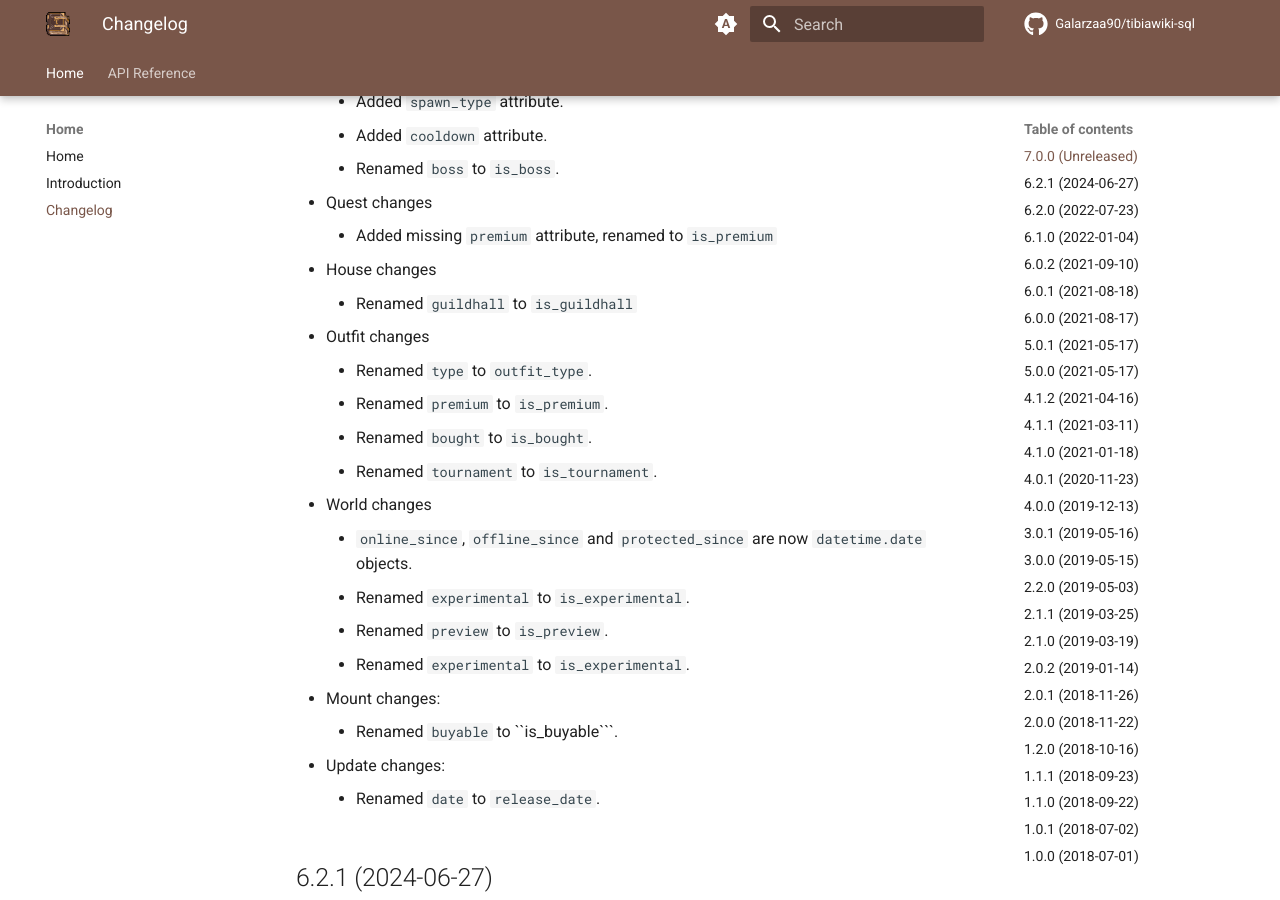
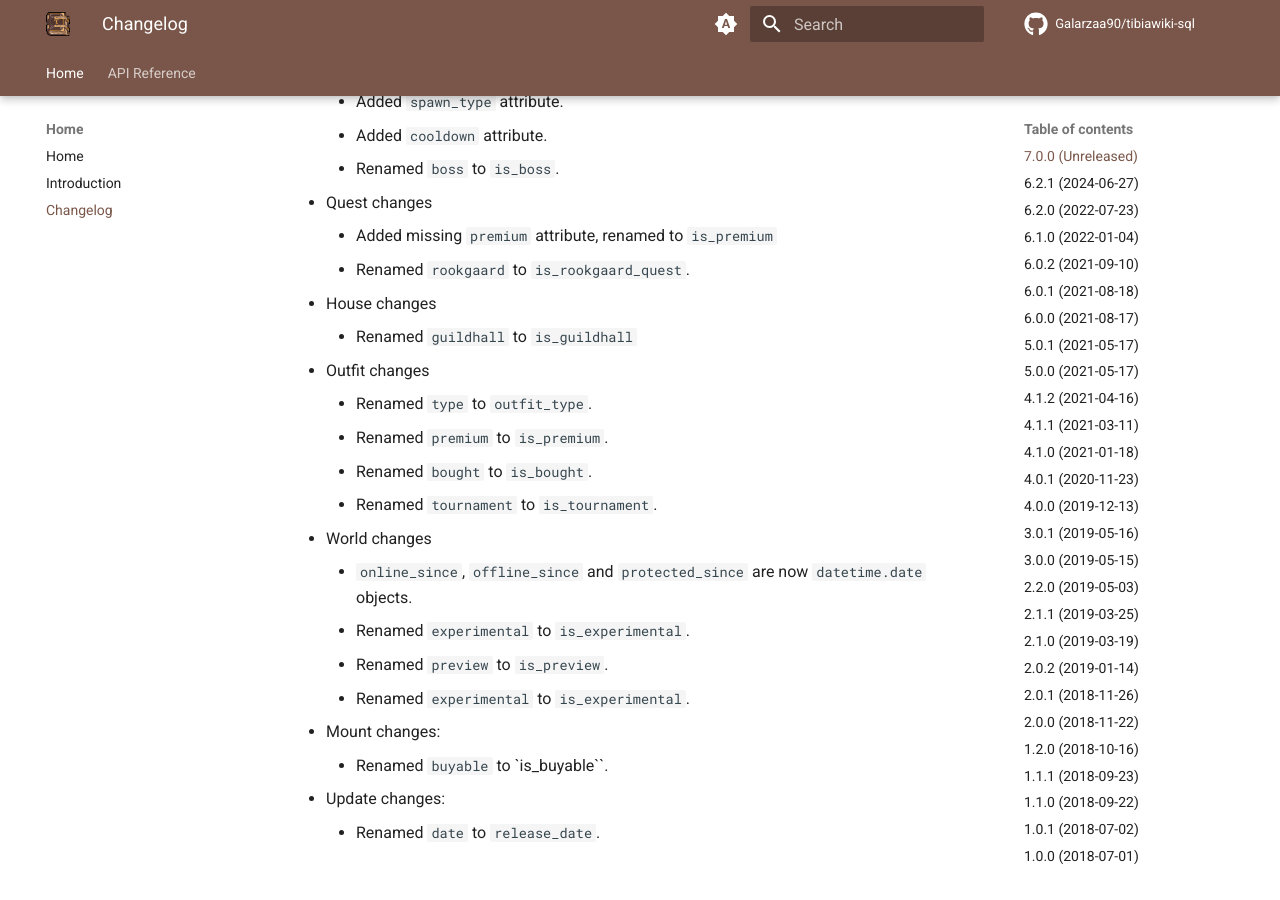
Before and after one commit to Galarzaa90/tibiawiki-sql, an MkDocs documentation site: the page built from docs/changelog.md, in a window 1280 px wide and 900 px high, scrolled down 1391 px. Built offline with MkDocs 1.6.1 and Material for MkDocs 9.7.7, drawn with Linux system fonts in a browser that asks for light colours; comment, search, counter and statistics services are not loaded.

Commit message:
rename Quest.rookgaard to is_rookgaard_quest

````diff
--- a/CHANGELOG.md
+++ b/CHANGELOG.md
@@ -4,60 +4,61 @@
 
 - `WikiClient` is no longer a "static class", an instance must now be created in order to better reuse HTTP sessions.
 - General model changes:
-    - All ``timestamp`` properties are now
-      ``datetime.datetime`` objects. Their database counterparts are IS08601 strings.
+    - All `timestamp` properties are now
+      `datetime.datetime` objects. Their database counterparts are IS08601 strings.
     - Added many model classes that simplify the data displayed.
 - Achievement changes
     - Spoiler properly handles quest links.
-    - Rename ``spoiler`` to ``is_spoiler``.
-    - Rename ``premium`` to ``is_premium``.
-    - Links now cleaned from ``description``.
+    - Rename `spoiler` to `is_spoiler`.
+    - Rename `premium` to `is_premium`.
+    - Links now cleaned from `description`.
 - Spell changes
     - Added `monk` attribute.
-    - Rename ``type`` to ``spell_type``
-    - Added ``cooldown2`` and ``cooldown3`` for reduced cooldowns by the Wheel of Destiny.
-    - Rename ``premium`` to ``is_premium``.
-    - Rename ``promotion`` to ``is_promotion``.
-    - Rename ``promotion`` to ``is_promotion``.
-    - Rename ``promotion`` to ``is_promotion``.
-    - Added ``is_wheel_spell`` attribute.
-    - Added ``is_passive`` attribute.
+    - Rename `type` to `spell_type`
+    - Added `cooldown2` and `cooldown3` for reduced cooldowns by the Wheel of Destiny.
+    - Rename `premium` to `is_premium`.
+    - Rename `promotion` to `is_promotion`.
+    - Rename `promotion` to `is_promotion`.
+    - Rename `promotion` to `is_promotion`.
+    - Added `is_wheel_spell` attribute.
+    - Added `is_passive` attribute.
 - Item changes
-    - Added ``is_immobile`` attribute.
-    - Rename ``promotion`` to ``is_promotion``.
+    - Added `is_immobile` attribute.
+    - Rename `promotion` to `is_promotion`.
     - Added parseable attributes:
-        - ``is_rotatable``
-        - ``augments``
+        - `is_rotatable`
+        - `augments`
     - Renamed attributes:
-        - ``hangable`` to ``is_hangable``.
-        - ``writable`` to ``is_writable``.
-        - ``rewritable`` to ``is_rewritable``.
-        - ``consumable`` to ``is_consumable``.
-        - ``unshootable`` to ``blocks_projectiles``.
-        - ``walkable`` to ``is_walkable``.
+        - `hangable` to `is_hangable`.
+        - `writable` to `is_writable`.
+        - `rewritable` to `is_rewritable`.
+        - `consumable` to `is_consumable`.
+        - `unshootable` to `blocks_projectiles`.
+        - `walkable` to `is_walkable`.
 - Creature changes
-    - Added ``mitigation`` attribute.
-    - Added ``spawn_type`` attribute.
-    - Added ``cooldown`` attribute.
-    - Renamed ``boss`` to ``is_boss``.
+    - Added `mitigation` attribute.
+    - Added `spawn_type` attribute.
+    - Added `cooldown` attribute.
+    - Renamed `boss` to `is_boss`.
 - Quest changes
-    - Added missing `premium` attribute, renamed to ``is_premium``
+    - Added missing `premium` attribute, renamed to `is_premium`
+    - Renamed `rookgaard` to `is_rookgaard_quest`.
 - House changes
-    - Renamed ``guildhall`` to ``is_guildhall``
+    - Renamed `guildhall` to `is_guildhall`
 - Outfit changes
-    - Renamed ``type`` to ``outfit_type``.
-    - Renamed ``premium`` to ``is_premium``.
-    - Renamed ``bought`` to ``is_bought``.
-    - Renamed ``tournament`` to ``is_tournament``.
+    - Renamed `type` to `outfit_type`.
+    - Renamed `premium` to `is_premium`.
+    - Renamed `bought` to `is_bought`.
+    - Renamed `tournament` to `is_tournament`.
 - World changes
-    - ``online_since``, ``offline_since`` and ``protected_since`` are now ``datetime.date`` objects.
-    - Renamed ``experimental`` to ``is_experimental``.
-    - Renamed ``preview`` to ``is_preview``.
-    - Renamed ``experimental`` to ``is_experimental``.
+    - `online_since`, `offline_since` and `protected_since` are now `datetime.date` objects.
+    - Renamed `experimental` to `is_experimental`.
+    - Renamed `preview` to `is_preview`.
+    - Renamed `experimental` to `is_experimental`.
 - Mount changes:
-    - Renamed ``buyable`` to ``is_buyable```.
+    - Renamed `buyable` to `is_buyable``.
 - Update changes:
-    - Renamed ``date`` to ``release_date``.
+    - Renamed `date` to `release_date`.
 
 ## 6.2.1 (2024-06-27)
 
@@ -72,10 +73,10 @@
 
 ## 6.1.0 (2022-01-04)
 
-- Added ``upgrade_classification`` to item attributes.
+- Added `upgrade_classification` to item attributes.
 - Fixed empty creature and item sounds being saved.
 - Fixed empty creature abilities being saved.
-- Marked more SQLite columns as ``NOT NULL``.
+- Marked more SQLite columns as `NOT NULL`.
 
 ## 6.0.2 (2021-09-10)
 
@@ -89,63 +90,63 @@
 
 - Books are now parsed.
 - Changes to creature's max damage and abilities parsing:
-    - Added ``creature_max_damage`` and
-      ``creature_ability`` tables to parse more detailed information about creature's max damage and abilities.
-    - Added the respective classes ``CreatureMaxDamage`` and ``CreatureAbility``.
-    - Removed ``max_damage`` and ``abilities`` columns from ``creature`` table.
-    - ``Creature`` class attributes `max_damage` and ``abilities`` were updated to new types.
-- Added ``achievement_id`` column and attribute to ``achievement`` table and ``Achievement`` class respectively.
+    - Added `creature_max_damage` and
+      `creature_ability` tables to parse more detailed information about creature's max damage and abilities.
+    - Added the respective classes `CreatureMaxDamage` and `CreatureAbility`.
+    - Removed `max_damage` and `abilities` columns from `creature` table.
+    - `Creature` class attributes `max_damage` and `abilities` were updated to new types.
+- Added `achievement_id` column and attribute to `achievement` table and `Achievement` class respectively.
 - Changes to NPC jobs and races.
     - Jobs and races are now stored on a separate table as there are usually multiple entries per NPC.
-    - Removed ``job`` and ``job_additionals`` columns and attributes from ``npc`` table and ``Npc`` class respectively.
-    - Replaced ``jobs`` property on ``Npc`` model with an attribute.
-    - Removed ``race`` column and attribute from ``npc`` table and ``Npc`` class respectively.
-    - Added ``races`` attribute with the list of races of the NPC.
-    - Added ``job``
+    - Removed `job` and `job_additionals` columns and attributes from `npc` table and `Npc` class respectively.
+    - Replaced `jobs` property on `Npc` model with an attribute.
+    - Removed `race` column and attribute from `npc` table and `Npc` class respectively.
+    - Added `races` attribute with the list of races of the NPC.
+    - Added `job`
 - Item's store information is now parsed.
-    - Added ``item_store_offer`` table and ``ItemStoreOffer`` class.
-    - Added ``store_offers`` attribute to ``Item`` class.
-- Renamed ``type`` attributes and columns to more specific names to avoid conflict with Python's builtin
-  ``type`` function.
-    - Renamed to ``item_type`` in ``item`` table and ``Item`` class.
-    - Renamed to ``creature_type`` in ``creature`` table and ``Creature`` class.
+    - Added `item_store_offer` table and `ItemStoreOffer` class.
+    - Added `store_offers` attribute to `Item` class.
+- Renamed `type` attributes and columns to more specific names to avoid conflict with Python's builtin
+  `type` function.
+    - Renamed to `item_type` in `item` table and `Item` class.
+    - Renamed to `creature_type` in `creature` table and `Creature` class.
 - Parsing relies more on `mwparserfromhell <https://mwparserfromhell.readthedocs.io/>`_ and less on regular expressions.
-- TibiaWiki merged items into "objects" (non pickupable). So now the ``item`` table will contain a lot more records.
-    - More attributes related to "objects" are now added to the ``item_attribute`` table.
+- TibiaWiki merged items into "objects" (non pickupable). So now the `item` table will contain a lot more records.
+    - More attributes related to "objects" are now added to the `item_attribute` table.
 - Added support for attributes added in the Summer Update 2020 and some other missing attributes.
 
 ## 5.0.1 (2021-05-17)
 
-- Fixed wrong attribute definition for ``Spell`` model.
+- Fixed wrong attribute definition for `Spell` model.
 
 ## 5.0.0 (2021-05-17)
 
-- Added ``Updates`` model and ``game_update`` table.
-- Added ``infobox_attributes`` to ``WikiEntry`` class to easily extract any infobox attribute.
-- Added missing ``premium`` attribute to ``Achievement`` model. Column was already saved.
-- Added ``battleye_type`` class and column to ``World`` model and ``world`` table.
-- Added ``library_race``, ``runs_at``, ``modifier_healing``, and ``location`` to ``Creature`` model and
-  ``creature`` table.
-- Added ``slots`` class and column to ``Imbuement`` model and ``imbuement`` table.
-- Added ``group_secondary``, ``group_rune``, ``premium``, ``promotion``, ``cooldown_group``, and
-  ``cooldown_group_secondary`` attributes and columns to ``Spell`` class and ``spell`` table.
-- Added ``job_additionals`` to ``Npc`` model and ``npc`` table.
-- **Breaking change**: Renamed ``classz`` column to ``group_spell`` in ``spell`` table.
+- Added `Updates` model and `game_update` table.
+- Added `infobox_attributes` to `WikiEntry` class to easily extract any infobox attribute.
+- Added missing `premium` attribute to `Achievement` model. Column was already saved.
+- Added `battleye_type` class and column to `World` model and `world` table.
+- Added `library_race`, `runs_at`, `modifier_healing`, and `location` to `Creature` model and
+  `creature` table.
+- Added `slots` class and column to `Imbuement` model and `imbuement` table.
+- Added `group_secondary`, `group_rune`, `premium`, `promotion`, `cooldown_group`, and
+  `cooldown_group_secondary` attributes and columns to `Spell` class and `spell` table.
+- Added `job_additionals` to `Npc` model and `npc` table.
+- **Breaking change**: Renamed `classz` column to `group_spell` in `spell` table.
 
 ## 4.1.2 (2021-04-16)
 
-- Added missing ``bestiary_kills`` and ``charm_points`` values for creatures in the **Challenging** class.
+- Added missing `bestiary_kills` and `charm_points` values for creatures in the **Challenging** class.
 
 ## 4.1.1 (2021-03-11)
 
-- Added missing ``version`` attribute to ``Spell``.
+- Added missing `version` attribute to `Spell`.
 
 ## 4.1.0 (2021-01-18)
 
 - Improved image cache, the timestamp of images are now saved and checked on subsequent calls.
-- By default, all articles are parsed, including deprecated, they can be skipped using ``--skip-deprecated``.
+- By default, all articles are parsed, including deprecated, they can be skipped using `--skip-deprecated`.
 - Added
-  ``status`` column and field to main tables and models. Indicates the status of the entity (active, deprecated, event, ts-only).
+  `status` column and field to main tables and models. Indicates the status of the entity (active, deprecated, event, ts-only).
 - Fixed Worlds not being parsed due to the corresponding category being renamed on TibiaWiki.
 
 ## 4.0.1 (2020-11-23)
@@ -157,64 +158,64 @@
 - Fixed database generation failing for images with redirects
 - Added indexes to various columns and various tables, this should increase search performance.
 - Made title and name columns case insensitive.
-- Added ``location`` column to ``House`` class and ``house`` table.
-- Added  ``Outfit`` class and ``outfit`` table.
-    - Added ``OutfitImage`` class and ``outfit_image`` table since outfits have multiple images.
-    - Added ``OutfitQuest`` class and ``outfit_quest`` table for quests required for outfits or its addons.
-- Added ``type_secondary`` column and field to ``item`` and ``creature`` tables and ``Item`` and ``Creature`` classes.
-- Added ``look_text`` property to ``Item``, renders the item's look text.
-- Added ``reistances`` property to ``Item``, gets a dictionary of the item's resistances.
-- **Breaking change**: Renamed ``class`` columns and fields in ``item`` table and ``Item`` class to  ``item_class``.
-- **Breaking change**: Renamed ``class`` columns and fields in ``creature`` table and ``Creature`` class to
-  ``creature_class``.
+- Added `location` column to `House` class and `house` table.
+- Added  `Outfit` class and `outfit` table.
+    - Added `OutfitImage` class and `outfit_image` table since outfits have multiple images.
+    - Added `OutfitQuest` class and `outfit_quest` table for quests required for outfits or its addons.
+- Added `type_secondary` column and field to `item` and `creature` tables and `Item` and `Creature` classes.
+- Added `look_text` property to `Item`, renders the item's look text.
+- Added `reistances` property to `Item`, gets a dictionary of the item's resistances.
+- **Breaking change**: Renamed `class` columns and fields in `item` table and `Item` class to  `item_class`.
+- **Breaking change**: Renamed `class` columns and fields in `creature` table and `Creature` class to
+  `creature_class`.
 
 ## 3.0.1 (2019-05-16)
 
-- ``Item.attribute_dict`` returns empty dictionary instead of ``None`` if ``Item.attributes`` is empty.
+- `Item.attribute_dict` returns empty dictionary instead of `None` if `Item.attributes` is empty.
 
 ## 3.0.0 (2019-05-15)
 
 - Charms are now read from their TibiaWiki articles instead of a static json file.
-- ``Charm`` class and ``charm`` table changes:
-    - Added ``article_id``, ``title``, ``timestamp`` and ``version``
-    - Renamed ``description`` to ``effect``.
-- New ``creature_sound`` and ``item_sound``, containing "sounds" made by creatures and items respectively.
-- ``Creature`` class and ``creature`` table changes:
-    - Added ``push_objects``.
-    - Added ``sounds`` to class.
-- ``Quest`` class and ``quest`` table changes:
-    - Added ``rookgaard``, ``type``, ``quest_log``, ``active_time`` and ``estimated_time``.
-- ``Item`` class and ``item``table changes:
-    - Added ``marketable``, ``pickupable``, ``light_color`` and ``light_radius``,
-    - Added ``sounds`` to class.
-- New tracked attributes in ``item_attribute``
-    - ``destructible``
-    - ``holds_liquid``
-    - ``writeable``
-    - ``rewriteable``
-    - ``consumable``
-    - ``writable_chars``
+- `Charm` class and `charm` table changes:
+    - Added `article_id`, `title`, `timestamp` and `version`
+    - Renamed `description` to `effect`.
+- New `creature_sound` and `item_sound`, containing "sounds" made by creatures and items respectively.
+- `Creature` class and `creature` table changes:
+    - Added `push_objects`.
+    - Added `sounds` to class.
+- `Quest` class and `quest` table changes:
+    - Added `rookgaard`, `type`, `quest_log`, `active_time` and `estimated_time`.
+- `Item` class and `item`table changes:
+    - Added `marketable`, `pickupable`, `light_color` and `light_radius`,
+    - Added `sounds` to class.
+- New tracked attributes in `item_attribute`
+    - `destructible`
+    - `holds_liquid`
+    - `writeable`
+    - `rewriteable`
+    - `consumable`
+    - `writable_chars`
 
 ## 2.2.0 (2019-05-03)
 
-- New table ``mount``, containing all mounts and their information.
+- New table `mount`, containing all mounts and their information.
 - Fixed incorrect potions entries due to NPC Minzy.
 
 ## 2.1.1 (2019-03-25)
 
-- Fixed physical and earth modifiers not showing up in ``weak_to``, ``immune_to`` and ``resistant_to``
-  ``Creature`` properties.
-- Fixed incorrect ``weak_to`` property.
-- Fixed missing ``modifier_hpdrain`` ``Creature`` attribute.
+- Fixed physical and earth modifiers not showing up in `weak_to`, `immune_to` and `resistant_to`
+  `Creature` properties.
+- Fixed incorrect `weak_to` property.
+- Fixed missing `modifier_hpdrain` `Creature` attribute.
 
 ## 2.1.0 (2019-03-19)
 
-- `elemental_attack` Item Attribute split into ``fire_attack``, ``ice_attack``, ``energy_attack`` and
-  ``earth_attack`` to
+- `elemental_attack` Item Attribute split into `fire_attack`, `ice_attack`, `energy_attack` and
+  `earth_attack` to
   reflect changes in TibiaWiki's template.
-- Added ``bestiary_kills`` and ``charm_points`` properties to ``Creature``.
-- Added ``elemental_modifiers``, ``weak_to``, ``immune_to`` and ``resistant_to`` properties to ``Creature``.
-- New table ``world`` and model ``World``. Contains information of Game worlds, including now offline worlds.
+- Added `bestiary_kills` and `charm_points` properties to `Creature`.
+- Added `elemental_modifiers`, `weak_to`, `immune_to` and `resistant_to` properties to `Creature`.
+- New table `world` and model `World`. Contains information of Game worlds, including now offline worlds.
 
 ## 2.0.2 (2019-01-14)
 
@@ -232,65 +233,65 @@
 - The database schema is now generated dynamically.
 - The database structure has changed:
     - Renamed tables:
-        - ``achievements`` -> ``achievement``
-        - ``creatures`` -> ``creature``
-        - ``creatures_drops`` -> ``creature_drop``
-        - ``houses`` - ``house``
-        - ``imbuements`` -> ``imbuement``
-        - ``imbuements_materials`` -> ``imbuement_material``
-        - ``items`` -> ``item``
-        - ``items_attributes`` -> ``item_attribute``
-        - ``npcs`` -> ``npc``
-        - ``npcs_buying`` -> ``npc_offer_buy``
-        - ``npcs_selling`` -> ``npc_offer_sell``
-        - ``npcs_destinations`` -> ``npc_destination``
-        - ``npcs_spells`` -> ``npc_spell``
-        - ``quests`` -> ``quest``
-        - ``quests_dangers`` -> ``quest_danger``
-        - ``quests_rewards`` -> ``quest_reward``
-        - ``rashid_positions`` -> ``rashid_position``
-        - ``spells`` -> ``spell``
+        - `achievements` -> `achievement`
+        - `creatures` -> `creature`
+        - `creatures_drops` -> `creature_drop`
+        - `houses` - `house`
+        - `imbuements` -> `imbuement`
+        - `imbuements_materials` -> `imbuement_material`
+        - `items` -> `item`
+        - `items_attributes` -> `item_attribute`
+        - `npcs` -> `npc`
+        - `npcs_buying` -> `npc_offer_buy`
+        - `npcs_selling` -> `npc_offer_sell`
+        - `npcs_destinations` -> `npc_destination`
+        - `npcs_spells` -> `npc_spell`
+        - `quests` -> `quest`
+        - `quests_dangers` -> `quest_danger`
+        - `quests_rewards` -> `quest_reward`
+        - `rashid_positions` -> `rashid_position`
+        - `spells` -> `spell`
     - Renamed columns:
         - All tables:
-            - ``id`` -> ``article_id``
-            - ``last_edit`` -> ``timestamp``
-        - Table: ``creature``:
-            - ``summon`` -> ``summon_cost``
-            - ``convince`` -> ``convince_cost``
-            - ``occurrence`` -> ``bestiary_occurrence``
-            - ``see_invisible`` -> ``sees_invisible``
-            - ``walkthrough`` -> ``walks_through``
-            - ``walksaround`` -> ``walks_around``
-            - All element columns now have ``modifier`` at the beginning
-              (e.g. ``phyisical`` -> ``modifier_phyisical``)
-        - Table: ``item``
-            - ``value`` -> ``value_sell``
-            - ``price`` -> ``value_buy``
-        - ``id`` -> ``house_id`` in table ``house``
-        - ``attribute`` -> ``value`` in table ``item_attribute``
-        - ``destination`` -> ``name`` in table ``npc_destination``
+            - `id` -> `article_id`
+            - `last_edit` -> `timestamp`
+        - Table: `creature`:
+            - `summon` -> `summon_cost`
+            - `convince` -> `convince_cost`
+            - `occurrence` -> `bestiary_occurrence`
+            - `see_invisible` -> `sees_invisible`
+            - `walkthrough` -> `walks_through`
+            - `walksaround` -> `walks_around`
+            - All element columns now have `modifier` at the beginning
+              (e.g. `phyisical` -> `modifier_phyisical`)
+        - Table: `item`
+            - `value` -> `value_sell`
+            - `price` -> `value_buy`
+        - `id` -> `house_id` in table `house`
+        - `attribute` -> `value` in table `item_attribute`
+        - `destination` -> `name` in table `npc_destination`
     - Added columns:
-        - ``title`` in all tables, except child tables and ``charm``, ``rashid_position`` and ``map``:
-        - ``client_id`` in table ``item``
-        - ``location`` in ``npc`` and ``rashid_position`` tables.
-        - ``effect`` in table ``spell``.
+        - `title` in all tables, except child tables and `charm`, `rashid_position` and `map`:
+        - `client_id` in table `item`
+        - `location` in `npc` and `rashid_position` tables.
+        - `effect` in table `spell`.
     - Removed columns:
-        - ``day_name`` from ``rashid_position``
+        - `day_name` from `rashid_position`
 
 ## 1.2.0 (2018-10-16)
 
-- New ``charm`` table, contains information about all charms.
+- New `charm` table, contains information about all charms.
 
 ## 1.1.1 (2018-09-23)
 
-- Improved parsing of ``walksaround`` and ``walksthrough``
+- Improved parsing of `walksaround` and `walksthrough`
 
 ## 1.1.0 (2018-09-22)
 
 - Added new columns to creatures table:
 
-    - ``walksaround``
-    - ``walksthrough``
+    - `walksaround`
+    - `walksthrough`
 
 ## 1.0.1 (2018-07-02)
 
@@ -298,47 +299,47 @@
 
 ## 1.0.0 (2018-07-01)
 
-- ``id`` is now TibiaWiki’s article id for the element, making them more reliable than autoincremented ids.
+- `id` is now TibiaWiki’s article id for the element, making them more reliable than autoincremented ids.
 - Fixed bug with potion’s prices.
 - Fixed bug with paralysable being inverted.
-- New tables ``imbuements`` and ``imbuements_materials``.
-- Unknown creature attributes are no longer parsed as ``False``, but ``None``.
+- New tables `imbuements` and `imbuements_materials`.
+- Unknown creature attributes are no longer parsed as `False`, but `None`.
 - New columns in creatures table:
 
-    - ``bestiary_class``
-    - ``bestiary_level``
-    - ``occurrence``
-    - ``armor``
-    - ``speed``
+    - `bestiary_class`
+    - `bestiary_level`
+    - `occurrence`
+    - `armor`
+    - `speed`
 
 ## 0.3.0 (2017-12-18)
 
-- New ``items_keys`` table, contains key numbers with their uses and
+- New `items_keys` table, contains key numbers with their uses and
   locations.
-- New ``rashid_positions`` database, contains Rashid’s coordinates for each weekday.
-- Added ``article``, ``class`` and ``type`` to ``creatures`` table.
-- Added ``article``, ``class`` and ``client_id`` to ``items`` table.
-- Added ``last_edit`` column to most tables.
+- New `rashid_positions` database, contains Rashid’s coordinates for each weekday.
+- Added `article`, `class` and `type` to `creatures` table.
+- Added `article`, `class` and `client_id` to `items` table.
+- Added `last_edit` column to most tables.
 
 ## 0.2.0 (2017-11-14)
 
 - Improved the parsing of all data tables, resulting in more
-  consistency in values, less empty strings (not ``NULL``) and better
+  consistency in values, less empty strings (not `NULL`) and better
   handling of default values.
-- New ``database_info`` table, it contains two rows, “version” and
+- New `database_info` table, it contains two rows, “version” and
   “generated_date”, containing the script vused and the date the
   database was generated respectively.
-- Added a new ``currency`` column to ``npcs_buying`` and
-  ``npcs_selling``, it contains the id of the item used as currency for
+- Added a new `currency` column to `npcs_buying` and
+  `npcs_selling`, it contains the id of the item used as currency for
   that transaction (e.g. gold coins, gold tokens, silver tokens, etc).
 - Better parsing for item npc offers, a lot more offers are saved now,
   including item trades (e.g. 1 fighting spirit for 2 royal helmets).
-- More item attributes are saved to ``item_attributes``.
+- More item attributes are saved to `item_attributes`.
 
 ## 0.1.1 (2017-11-12)
 
 - Better attribute parsing, this means values should me more consistent
-  and there are no entries without the ``name`` column
+  and there are no entries without the `name` column
 - No changes were made to the schema.
 
 ## 0.1.0 (2017-11-09)
--- a/mkdocs.yaml
+++ b/mkdocs.yaml
@@ -125,6 +125,7 @@ nav:
         - Package Index: api/models/index.md
         - Base: api/models/base.md
         - Achievement: api/models/achievement.md
+        - Book: api/models/book.md
         - Charm: api/models/charm.md
         - Creature: api/models/creature.md
         - House: api/models/house.md
````
Also changed, not shown: docs/api/models/book.md (added, +1 -0 lines), 6 other files.
